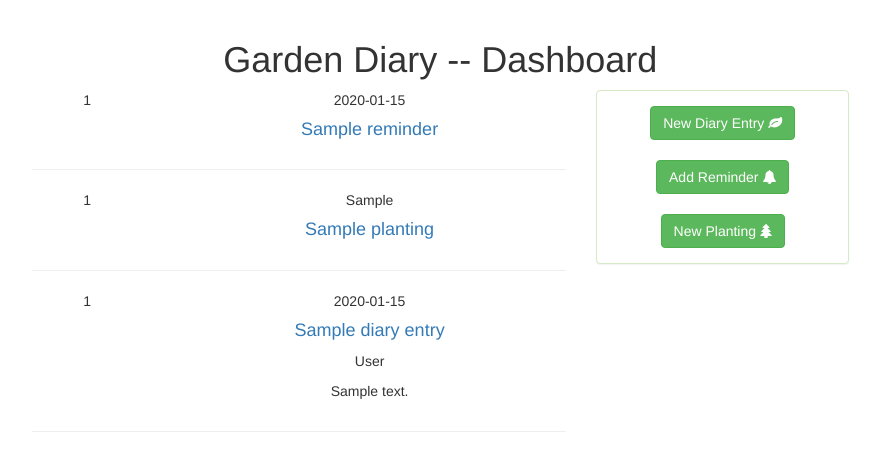
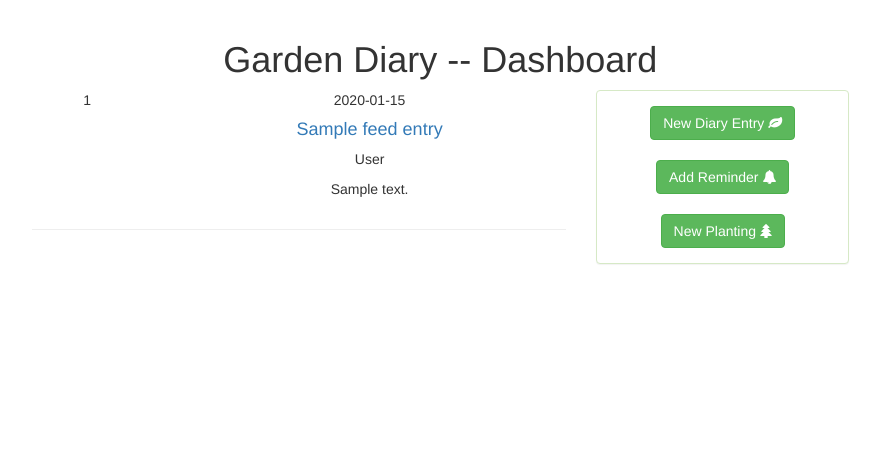
Before and after one commit to timpandrews/basil, a Python web app: template templates/gardenDiary/dashboard.html in a window 1280 px wide. Shown: the part 72-543 px from the top of the page, without its empty margins (151-1031 px from the left). Run offline with Jinja, Linux system fonts and the light colour scheme; the template is opened without the code that fills it: most values are stand-ins (such as "Sample title", 1, 10 or a date in 2020); some libraries are stand-ins or nearby versions.

```diff
--- a/templates/gardenDiary/dashboard.html
+++ b/templates/gardenDiary/dashboard.html
@@ -11,53 +11,53 @@
             <div class="col-sm-8">
 
                 <div class="diary-list">
-                    {% for reminder in reminders %}
-                        <div class="row diary-entry">
-                            <div class="col-md-3">
-                                {{ loop.index }}
-                                <br>
-                                {% if reminder.badge %}
-                                    <img src="{{ reminder.imgsrc }}" height="30px" class="img-rounded">
-                                {% endif %}
-                            </div>
-                            <div class="col-md-9">
-                                {{ reminder.reminder_date.strftime('%Y-%m-%d') }}
-                                <h4><a href="{{ url_for('reminderDetail', reminder_id=reminder.id) }}">{{ reminder.title }}</a></h4>
-                            </div>
-                        </div>
-                        <hr/>
-                    {% endfor %}
-                    {% for planting in plantings %}
-                        <div class="row diary-entry">
-                            <div class="col-md-3">
-                                {{ loop.index }}
-                                <br>
-                                {% if planting.badge %}
-                                    <img src="{{ planting.imgsrc }}" height="30px" class="img-rounded">
-                                {% endif %}
-                            </div>
-                            <div class="col-md-9">
-                                {{ planting.plantingType }}
-                                <h4><a href="{{ url_for('plantingDetail', planting_id=planting.id) }}">{{ planting.plantName }}</a></h4>
-                            </div>
-                        </div>
-                        <hr/>
-                    {% endfor %}
-                    {% for diaryEntry in diary %}
+{#                    {% for reminder in reminders %}#}
+{#                        <div class="row diary-entry">#}
+{#                            <div class="col-md-3">#}
+{#                                {{ loop.index }}#}
+{#                                <br>#}
+{#                                {% if reminder.badge %}#}
+{#                                    <img src="{{ reminder.imgsrc }}" height="30px" class="img-rounded">#}
+{#                                {% endif %}#}
+{#                            </div>#}
+{#                            <div class="col-md-9">#}
+{#                                {{ reminder.reminder_date.strftime('%Y-%m-%d') }}#}
+{#                                <h4><a href="{{ url_for('reminderDetail', reminder_id=reminder.id) }}">{{ reminder.title }}</a></h4>#}
+{#                            </div>#}
+{#                        </div>#}
+{#                        <hr/>#}
+{#                    {% endfor %}#}
+{#                    {% for planting in plantings %}#}
+{#                        <div class="row diary-entry">#}
+{#                            <div class="col-md-3">#}
+{#                                {{ loop.index }}#}
+{#                                <br>#}
+{#                                {% if planting.badge %}#}
+{#                                    <img src="{{ planting.imgsrc }}" height="30px" class="img-rounded">#}
+{#                                {% endif %}#}
+{#                            </div>#}
+{#                            <div class="col-md-9">#}
+{#                                {{ planting.plantingType }}#}
+{#                                <h4><a href="{{ url_for('plantingDetail', planting_id=planting.id) }}">{{ planting.plantName }}</a></h4>#}
+{#                            </div>#}
+{#                        </div>#}
+{#                        <hr/>#}
+{#                    {% endfor %}#}
+                    {% for feedEntry in Feed %}
 
                         <div class="row diary-entry">
                             <div class="col-md-3">
                                 {{ loop.index }}
                                 <br>
-                                {% if diaryEntry.badge %}
-                                    <img src="{{ diaryEntry.imgsrc }}" height="60px" class="img-rounded">
+                                {% if feedEntry.badge %}
+                                    <img src="{{ feedEntry.imgsrc }}" height="60px" class="img-rounded">
                                 {% endif %}
                             </div>
                             <div class="col-md-9">
-                                {{ diaryEntry.publish_date.strftime('%Y-%m-%d') }}
-                                <h4><a href="{{ url_for('diaryEntryDetail', diary_id=diaryEntry.id) }}">{{ diaryEntry.title }}</a></h4>
-                                <p>{{ diaryEntry.diaryUser.fullname }}</p>
-                                <p>{{ diaryEntry.body }}</p>
+                                {{ feedEntry.publish_date.strftime('%Y-%m-%d') }}
+                                <h4><a href="{{ url_for('diaryEntryDetail', diary_id=feedEntry.id) }}">{{ feedEntry.title }}</a></h4>
+                                <p>{{ feedEntry.diaryUser.fullname }}</p>
+                                <p>{{ feedEntry.body }}</p>
                             </div>
                         </div>
                         <hr/>
@@ -66,12 +66,12 @@
                     {% endfor %}
                 </div>
 
-                {% if show_records <= loop.index %}
-                    <div>
-                        {% set page = show_records + records_per_page %}
-                        <a href="{{ url_for('dashboard', page=page) }}" class="btn btn-default">Show More <i class="fa fa-caret-square-o-down"></i></a>
-                    </div>
-                {% endif %}
+{#                {% if show_records <= loop.index %}#}
+{#                    <div>#}
+{#                        {% set page = show_records + records_per_page %}#}
+{#                        <a href="{{ url_for('dashboard', page=page) }}" class="btn btn-default">Show More <i class="fa fa-caret-square-o-down"></i></a>#}
+{#                    </div>#}
+{#                {% endif %}#}
 
             </div>
             <div class="col-sm-4">
```
Also changed, not shown: common.py (+7 -16 lines), gardenDiary/views.py (+12 -12 lines), user/views.py (+4 -3 lines).
